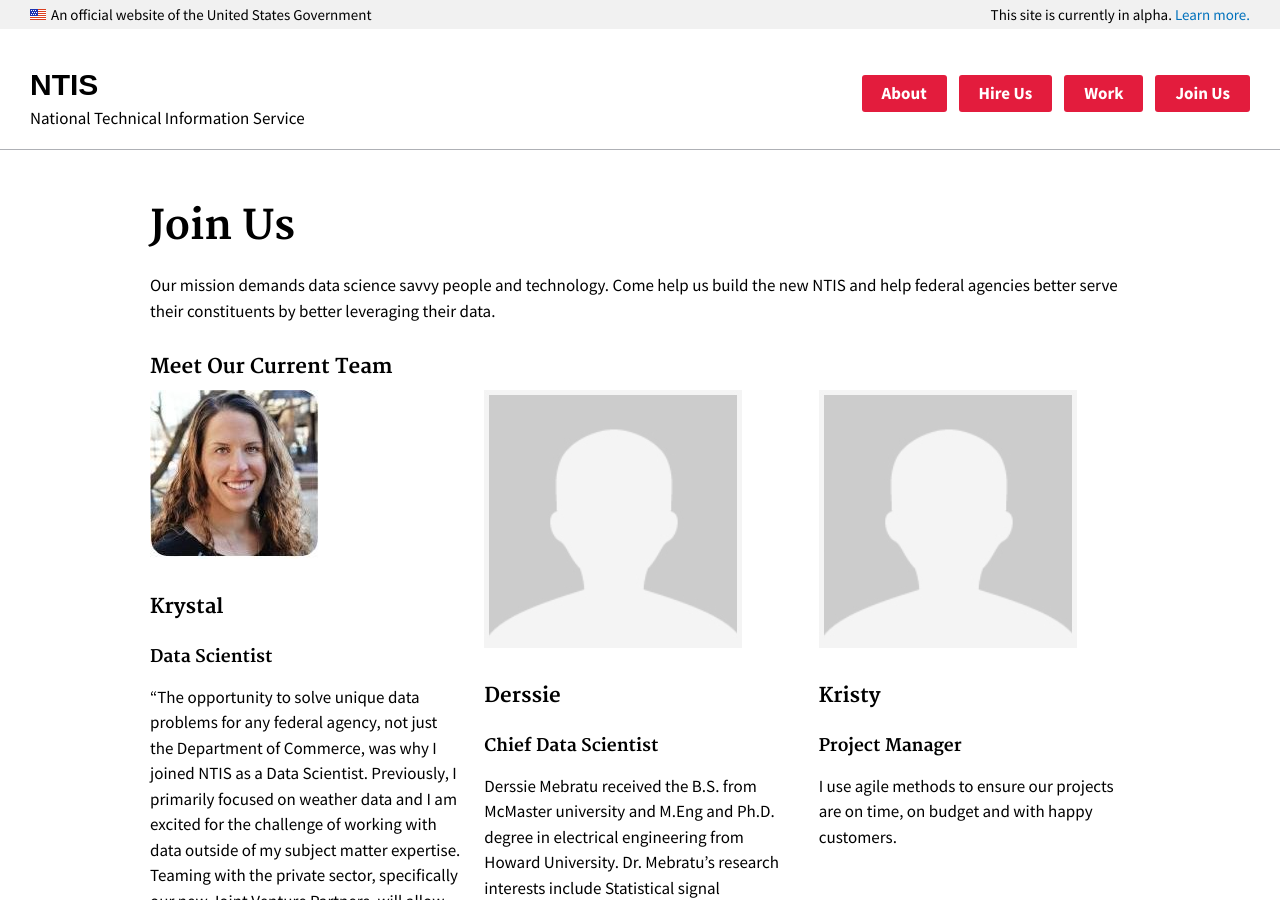
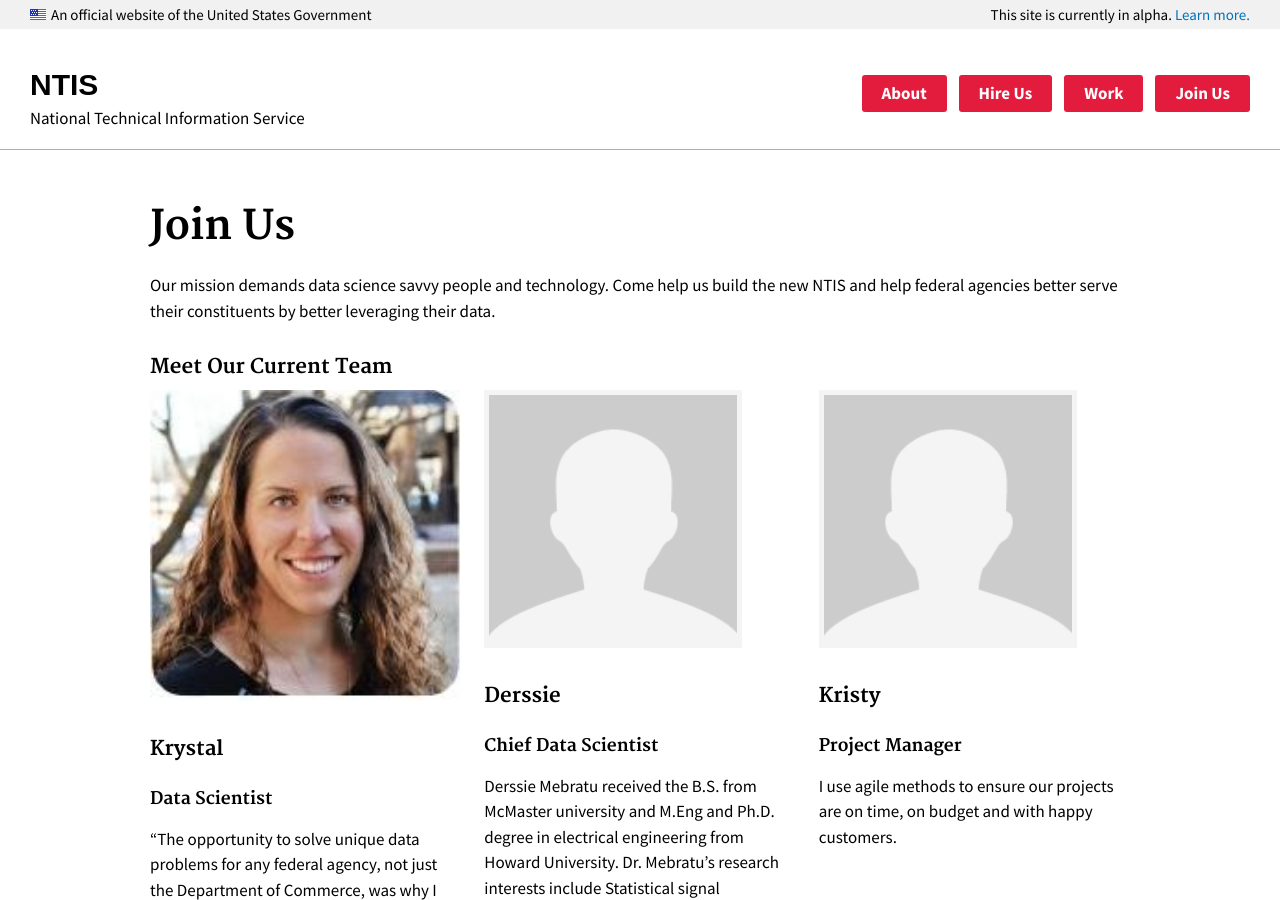
Before and after one commit to 18F/ntis-gov, a Jekyll site: the page built from join.html, in a window 1280 px wide and 900 px high. Built offline with Jekyll 4.4.1, drawn with Linux system fonts in a browser that asks for light colours.

Commit message:
image resizes with window

```diff
--- a/join.html
+++ b/join.html
@@ -11,7 +11,7 @@ title: NTIS
   <h3>Meet Our Current Team</h3>
 
   <div class="usa-width-one-third">
-    <img src="{{ site.baseurl }}/assets/site/img/krystal.jpg" />
+    <img src="{{ site.baseurl }}/assets/site/img/krystal.jpg" height=100% width=100% />
     <h3>Krystal</h3>
     <h4>Data Scientist</h4>
     <p><q>The opportunity to solve unique data problems for any federal agency, not just the Department of Commerce, was why I joined NTIS as a Data Scientist. Previously, I primarily focused on weather data and I am excited for the challenge of working with data outside of my subject matter expertise.  Teaming with the private sector, specifically our new Joint Venture Partners, will allow for innovation, collaboration, and the ability to stay involved with up and coming technologies.</q></p>
```
